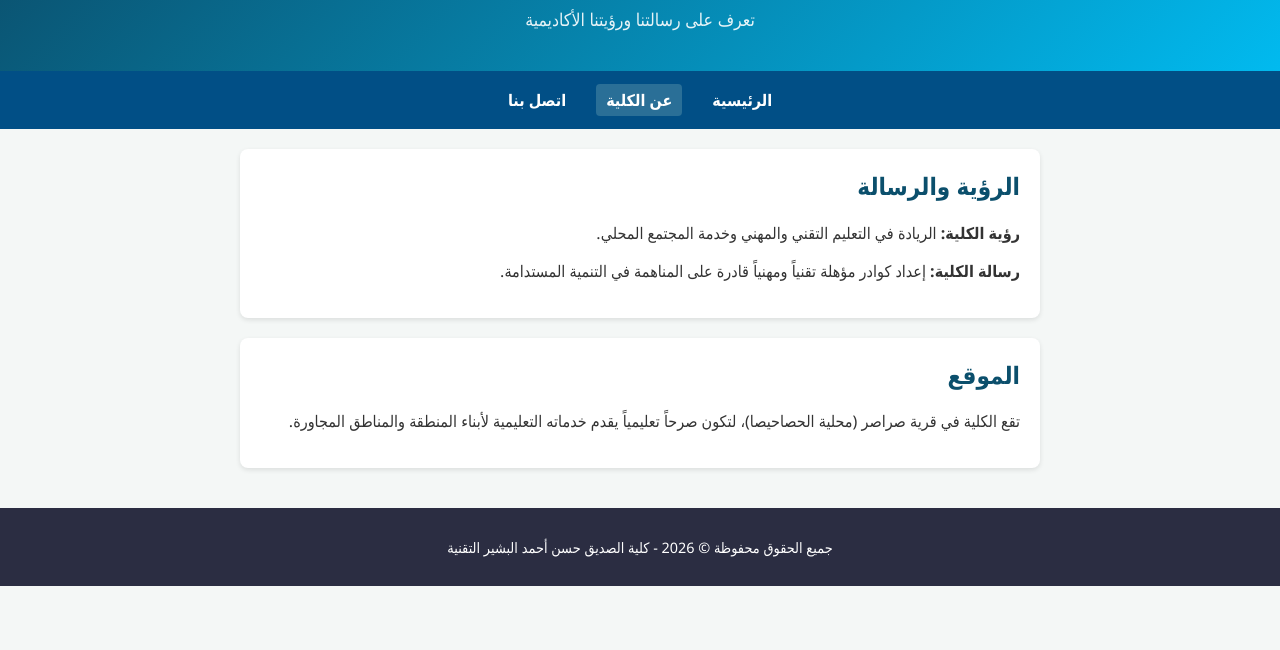
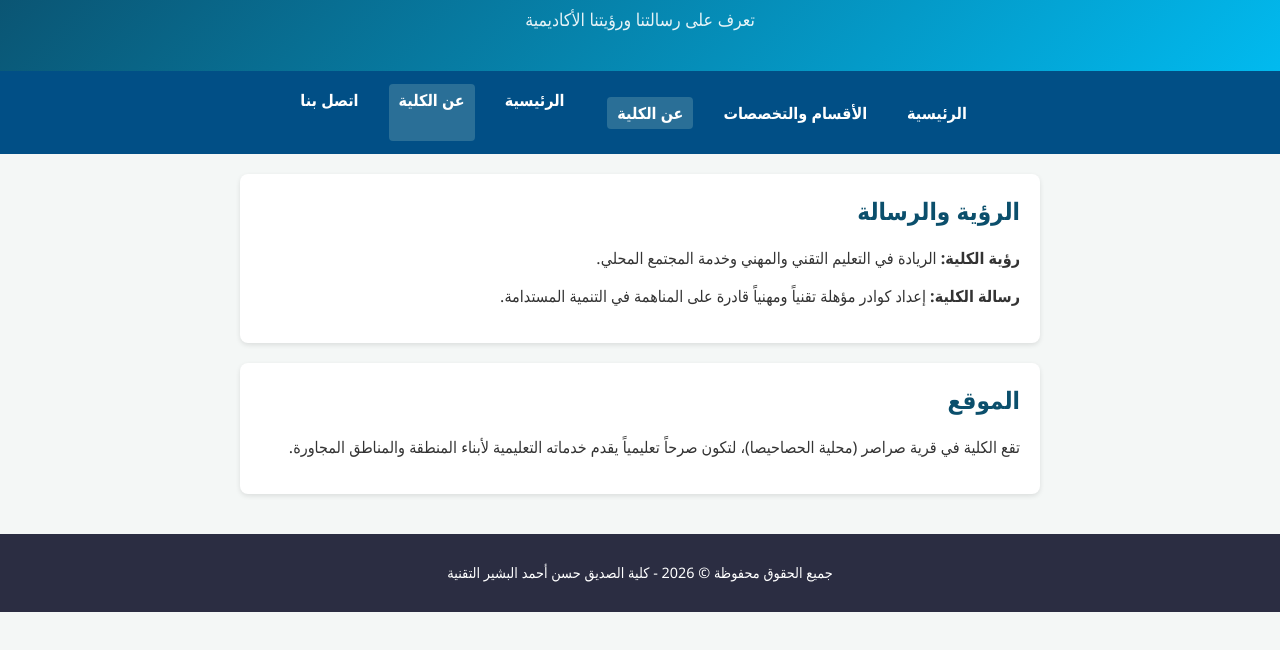
Before and after one commit to areegmagdi567-art/Alsedig-Hassen-Ahmed-Collage-, a plain HTML site: page about.html in a window 1280 px wide. Shown: the part 82-732 px from the top of the page. Drawn offline with Linux system fonts and the light colour scheme.

Commit message:
Update about.html

```diff
--- a/about.html
+++ b/about.html
@@ -13,6 +13,12 @@
     </header>
 
     <nav class="navbar">
+    <nav class="navbar">
+        <a href="index.html">الرئيسية</a>
+        <a href="departments.html">الأقسام والتخصصات</a>
+        <a href="about.html" class="active">عن الكلية</a>
+    </nav>
+
         <a href="index.html">الرئيسية</a>
         <a href="about.html" class="active">عن الكلية</a>
         <a href="contact.html">اتصل بنا</a>
```
